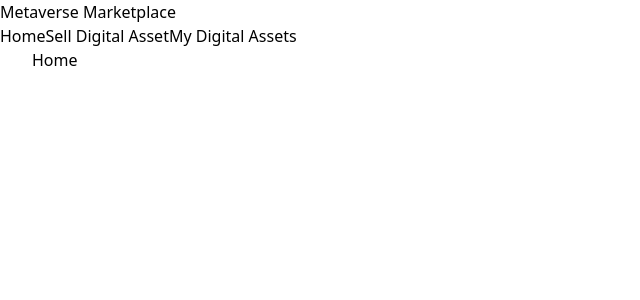
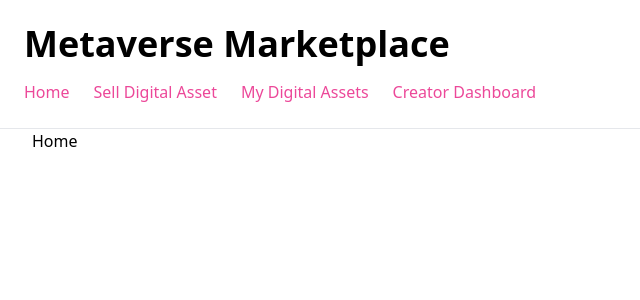
Before and after one commit to IqrarH/nft-marketplace, a Next.js app: page / in a window 1280 px wide. Shown: the top 300 px of the page, without its empty margins (0-640 px from the left). Built offline with nearby package versions, Linux system fonts and the light colour scheme.

Commit message:
tailwind added

```diff
--- a/package.json
+++ b/package.json
@@ -9,6 +9,7 @@
     "lint": "next lint"
   },
   "dependencies": {
+    "@material-ui/core": "^4.12.3",
     "@nomiclabs/hardhat-ethers": "^2.0.5",
     "@nomiclabs/hardhat-waffle": "^2.0.2",
     "@openzeppelin/contracts": "^4.5.0",
--- a/pages/_app.js
+++ b/pages/_app.js
@@ -1,5 +1,6 @@
 import '../styles/globals.css'
 import Link from 'next/link';
+import { ServerStyleSheets } from '@material-ui/core/styles';
 
 function MyApp({ Component, pageProps }) {
   return (
@@ -19,9 +20,15 @@ function MyApp({ Component, pageProps }) {
             </a>
           </Link>
 
-          <Link href="/create-item">
+          <Link href="/my-assets">
             <a className="mr-6 text-pink-500">
               My Digital Assets
+            </a>
+          </Link>
+
+          <Link href="/creator-dashboard">
+            <a className="mr-6 text-pink-500">
+              Creator Dashboard
             </a>
           </Link>
         </div>
--- a/tailwind.config.js
+++ b/tailwind.config.js
@@ -1,6 +1,9 @@
 module.exports = {
-  content: [],
+  content: ['./pages/**/*.{js,ts,jsx,tsx}', './components/**/*.{js,ts,jsx,tsx}'],
   theme: {
+    extend: {},
+  },
+  variants: {
     extend: {},
   },
   plugins: [],
```
Also changed, not shown: 1 other file (tests, documents, lock files or other folders).
